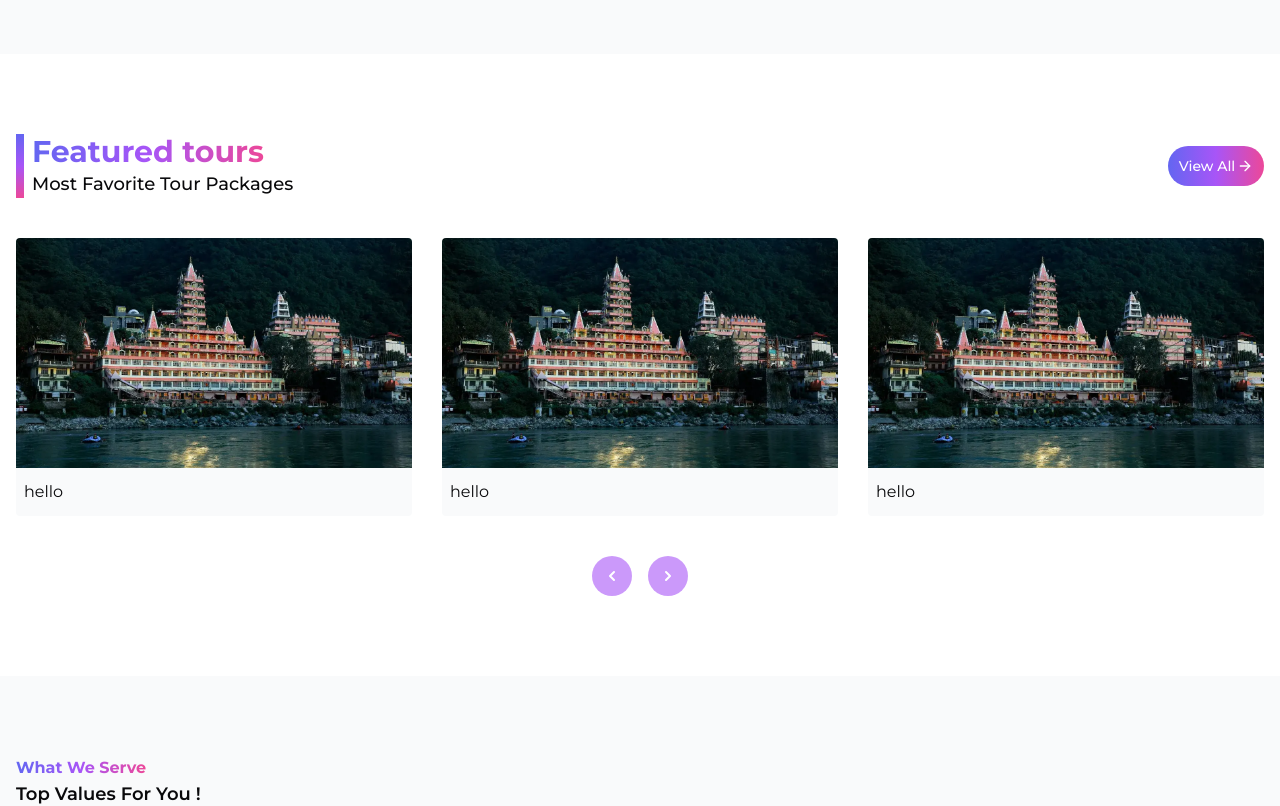
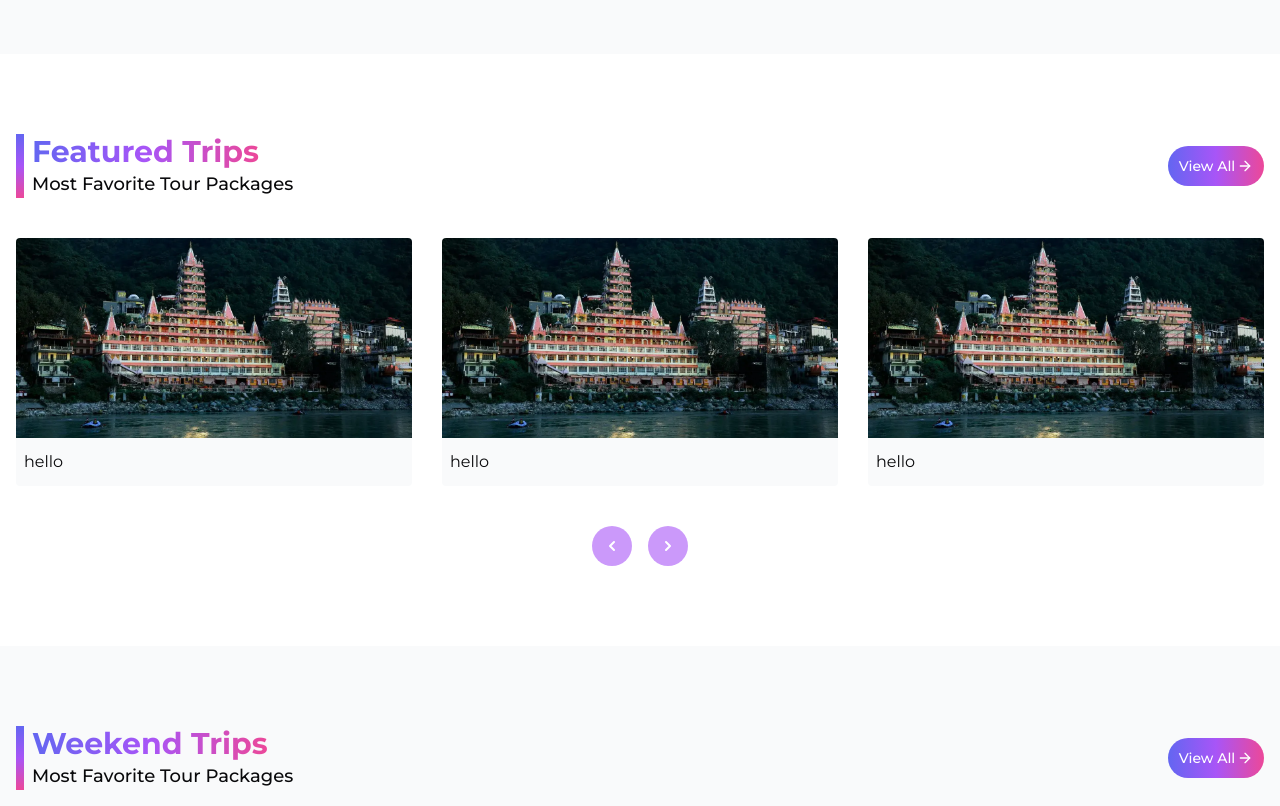
Before and after one commit to diwakarjha554/tth-frontend-netlify, a Next.js app: page / in a window 1280 px wide. Shown: the part 1220-2026 px from the top of the page. Built offline with nearby package versions, Linux system fonts and the light colour scheme.

Commit message:
ui components updated

```diff
--- a/app/page.tsx
+++ b/app/page.tsx
@@ -2,10 +2,11 @@ import React from 'react';
 import FooterBar from '@/components/footer/footer-bar';
 import DataCounter from '@/components/home/data-counter';
 import HeroSection from '@/components/home/hero-section';
-import HomePackages from '@/components/home/home-packages';
+import FeaturedTrips from '@/components/home/featured-trips';
 import SelectTheme from '@/components/home/select-theme';
 import TopValues from '@/components/home/top-values';
 import Navbar from '@/components/navbar';
+import WeekendTrips from '@/components/home/weekend-trips';
 
 const page = () => {
     return (
@@ -13,7 +14,8 @@ const page = () => {
             <Navbar />
             <HeroSection />
             <SelectTheme />
-            <HomePackages />
+            <FeaturedTrips />
+            <WeekendTrips />
             <TopValues />
             <DataCounter />
             <FooterBar />
--- /dev/null
+++ b/components/home/featured-trips/index.tsx
@@ -0,0 +1,84 @@
+'use client';
+
+import React, { useEffect, useRef, useState } from 'react';
+import PackageCard from '@/components/packages/package-card';
+import Container from '@/components/ui/features/Container';
+import Section from '@/components/ui/features/Section';
+import CardData from '@/data/themeSelect';
+import Link from 'next/link';
+import { FiArrowRight, FiChevronLeft, FiChevronRight } from 'react-icons/fi';
+
+import { Swiper, SwiperSlide } from 'swiper/react';
+import type { Swiper as SwiperType } from 'swiper';
+import { Navigation } from 'swiper/modules';
+import 'swiper/css';
+import 'swiper/css/navigation';
+import SectionHeading from '@/components/ui/section-heading';
+import SwiperButtons from '@/components/ui/swiper-buttons';
+
+const FeaturedTrips = () => {
+    const cards = CardData;
+    const swiperRef = useRef<SwiperType | null>(null);
+
+    const [cardsToShow, setCardsToShow] = useState<number>(3);
+
+    useEffect(() => {
+        const updateCardsToShow = () => {
+            if (window.innerWidth < 500) {
+                setCardsToShow(1);
+            } else if (window.innerWidth < 900) {
+                setCardsToShow(2);
+            } else if (window.innerWidth < 1500) {
+                setCardsToShow(3);
+            } else {
+                setCardsToShow(4);
+            }
+        };
+
+        updateCardsToShow();
+        window.addEventListener('resize', updateCardsToShow);
+        return () => {
+            window.removeEventListener('resize', updateCardsToShow);
+        };
+    }, []);
+
+    return (
+        <Section className="py-20">
+            <Container className="w-full">
+                <div className="flex justify-between items-center">
+                    <SectionHeading mainHeading="Featured trips" subHeading="Most Favorite Tour Packages" />
+                    <Link
+                        href="/packages"
+                        className="flex items-center gap-[2px] text-white bg-gradient-to-r from-indigo-500 via-purple-500 to-pink-500 rounded-3xl hover:scale-105 transition-all ease-in-out duration-500 h-10 min-w-24 justify-center"
+                    >
+                        <span className="font-medium text-sm">View All</span>
+                        <FiArrowRight />
+                    </Link>
+                </div>
+                <div className="flex items-center justify-between mt-10">
+                    <Swiper
+                        slidesPerView={cardsToShow}
+                        spaceBetween={30}
+                        onBeforeInit={(swiper) => {
+                            swiperRef.current = swiper;
+                        }}
+                        modules={[Navigation]}
+                        className="custom-swiper"
+                    >
+                        {cards.map((card, index) => (
+                            <SwiperSlide key={index} className="flex-shrink-0 overflow-hidden">
+                                <PackageCard />
+                            </SwiperSlide>
+                        ))}
+                    </Swiper>
+                </div>
+                <SwiperButtons
+                    swiperLeftFunction={() => swiperRef.current?.slidePrev()}
+                    swiperRightFunction={() => swiperRef.current?.slideNext()}
+                />
+            </Container>
+        </Section>
+    );
+};
+
+export default FeaturedTrips;
--- a/components/home/home-packages/index.tsx
+++ b/components/home/weekend-trips/index.tsx
@@ -4,19 +4,19 @@ import React, { useEffect, useRef, useState } from 'react';
 import PackageCard from '@/components/packages/package-card';
 import Container from '@/components/ui/features/Container';
 import Section from '@/components/ui/features/Section';
+import SectionHeading from '@/components/ui/section-heading';
+import SwiperButtons from '@/components/ui/swiper-buttons';
 import CardData from '@/data/themeSelect';
 import Link from 'next/link';
-import { FiArrowRight, FiChevronLeft, FiChevronRight } from 'react-icons/fi';
+import { FiArrowRight } from 'react-icons/fi';
 
 import { Swiper, SwiperSlide } from 'swiper/react';
 import type { Swiper as SwiperType } from 'swiper';
 import { Navigation } from 'swiper/modules';
 import 'swiper/css';
 import 'swiper/css/navigation';
-import SectionHeading from '@/components/ui/section-heading';
-import SwiperButtons from '@/components/ui/swiper-buttons';
 
-const HomePackages = () => {
+const WeekendTrips = () => {
     const cards = CardData;
     const swiperRef = useRef<SwiperType | null>(null);
 
@@ -43,10 +43,10 @@ const HomePackages = () => {
     }, []);
 
     return (
-        <Section className="py-20">
+        <Section className="bg-gray-50 dark:bg-[#111111] py-20">
             <Container className="w-full">
                 <div className="flex justify-between items-center">
-                    <SectionHeading mainHeading="Featured tours" subHeading="Most Favorite Tour Packages" />
+                    <SectionHeading mainHeading="Weekend trips" subHeading="Most Favorite Tour Packages" />
                     <Link
                         href="/packages"
                         className="flex items-center gap-[2px] text-white bg-gradient-to-r from-indigo-500 via-purple-500 to-pink-500 rounded-3xl hover:scale-105 transition-all ease-in-out duration-500 h-10 min-w-24 justify-center"
@@ -81,4 +81,4 @@ const HomePackages = () => {
     );
 };
 
-export default HomePackages;
+export default WeekendTrips;
--- a/components/navbar/upper-navbar/index.tsx
+++ b/components/navbar/upper-navbar/index.tsx
@@ -12,30 +12,30 @@ interface UpperNavbarProps {
 
 const UpperNavbar: React.FC<UpperNavbarProps> = ({ className }) => {
     const [isVisible, setIsVisible] = useState(true);
-    const [prevScrollPos, setPrevScrollPos] = useState(0);
-    const [show, setShow] = useState(true);
+    // const [prevScrollPos, setPrevScrollPos] = useState(0);
+    // const [show, setShow] = useState(true);
     const data = NavbarNotification;
 
-    useEffect(() => {
-        const handleScroll = () => {
-            const currentScrollPos = window.scrollY;
-            const visible = prevScrollPos > currentScrollPos;
+    // useEffect(() => {
+    //     const handleScroll = () => {
+    //         const currentScrollPos = window.scrollY;
+    //         const visible = prevScrollPos > currentScrollPos;
 
-            setPrevScrollPos(currentScrollPos);
-            setShow(visible);
-        };
+    //         setPrevScrollPos(currentScrollPos);
+    //         setShow(visible);
+    //     };
 
-        window.addEventListener('scroll', handleScroll);
-        return () => window.removeEventListener('scroll', handleScroll);
-    }, [prevScrollPos]);
+    //     window.addEventListener('scroll', handleScroll);
+    //     return () => window.removeEventListener('scroll', handleScroll);
+    // }, [prevScrollPos]);
 
-    if (!data.message || !isVisible || !show) {
+    if (!data.message || !isVisible) {
         return null;
     }
 
     return (
         <Section
-            className={`${className} bg-gradient-to-r from-indigo-500 via-purple-500 to-pink-500 text-white py-1 relative transition-all duration-300 ${show ? 'top-0' : '-top-full'}`}
+            className={`${className} bg-gradient-to-r from-indigo-500 via-purple-500 to-pink-500 text-white py-1 relative transition-all duration-300`}
         >
             <Container className="text-center">
                 <span className="text-sm font-semibold">{data.message}</span>
--- a/components/packages/package-card/index.tsx
+++ b/components/packages/package-card/index.tsx
@@ -4,7 +4,7 @@ import React from 'react';
 const PackageCard = () => {
     return (
         <div className="group w-full cursor-pointer relative shadow">
-            <div className="relative overflow-hidden h-[230px] rounded-t">
+            <div className="relative overflow-hidden h-[200px] rounded-t">
                 <Image
                     fill
                     src="/packageImage.webp"
--- a/components/ui/section-heading/index.tsx
+++ b/components/ui/section-heading/index.tsx
@@ -10,7 +10,7 @@ const SectionHeading: React.FC<SectionHeadingProps> = ({ mainHeading, subHeading
         <div className="flex gap-2">
             <div className="bg-gradient-to-b from-indigo-500 via-purple-500 to-pink-500 w-2"></div>
             <div>
-                <h1 className="bg-gradient-to-r from-indigo-500 via-purple-500 to-pink-500 text-transparent bg-clip-text w-fit text-2xl md:text-3xl font-bold">
+                <h1 className="capitalize bg-gradient-to-r from-indigo-500 via-purple-500 to-pink-500 text-transparent bg-clip-text w-fit text-2xl md:text-3xl font-bold">
                     { mainHeading }
                 </h1>
                 <h1 className="text-sm md:text-base lg:text-lg font-medium">{ subHeading }</h1>
```
